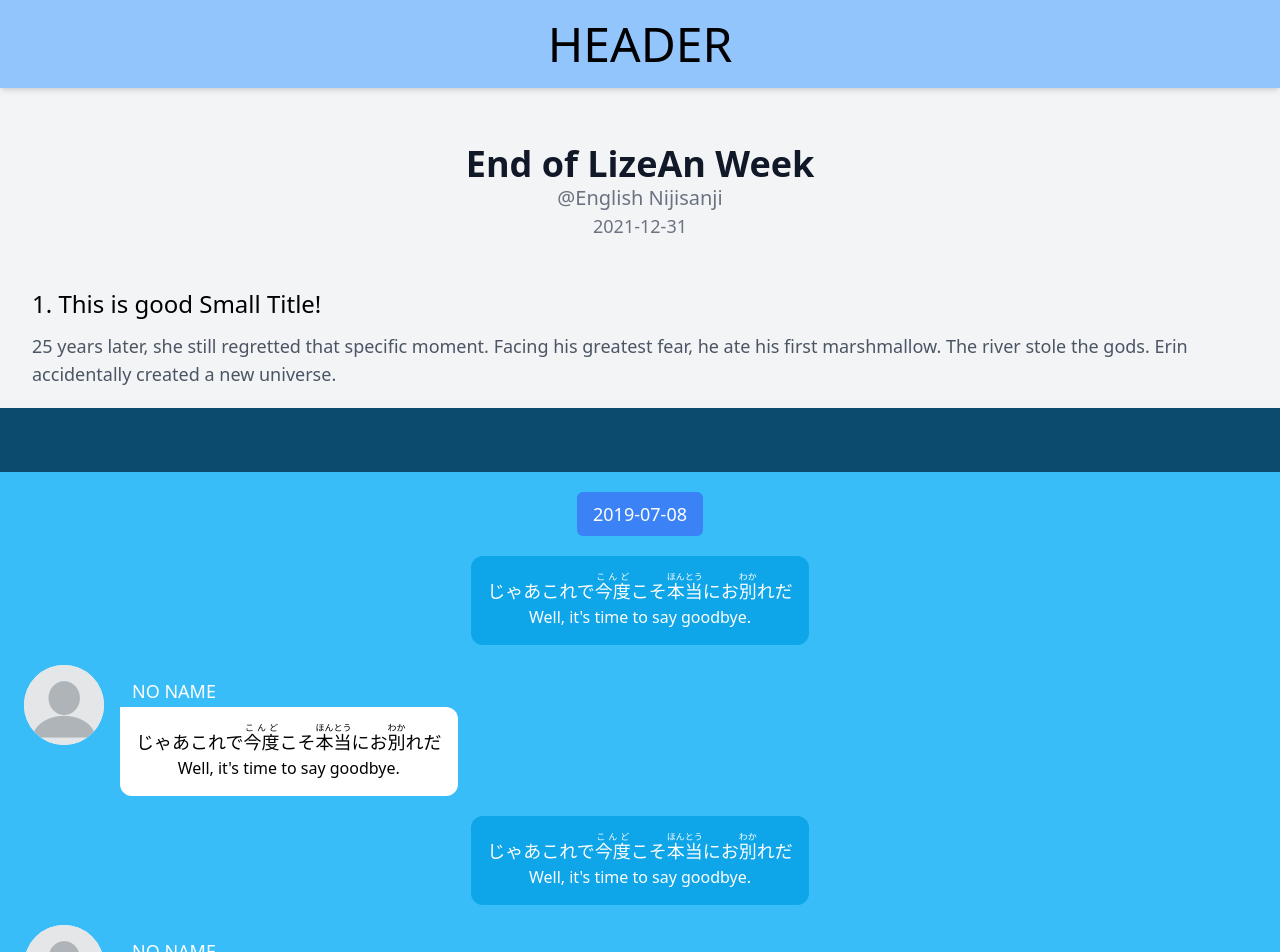
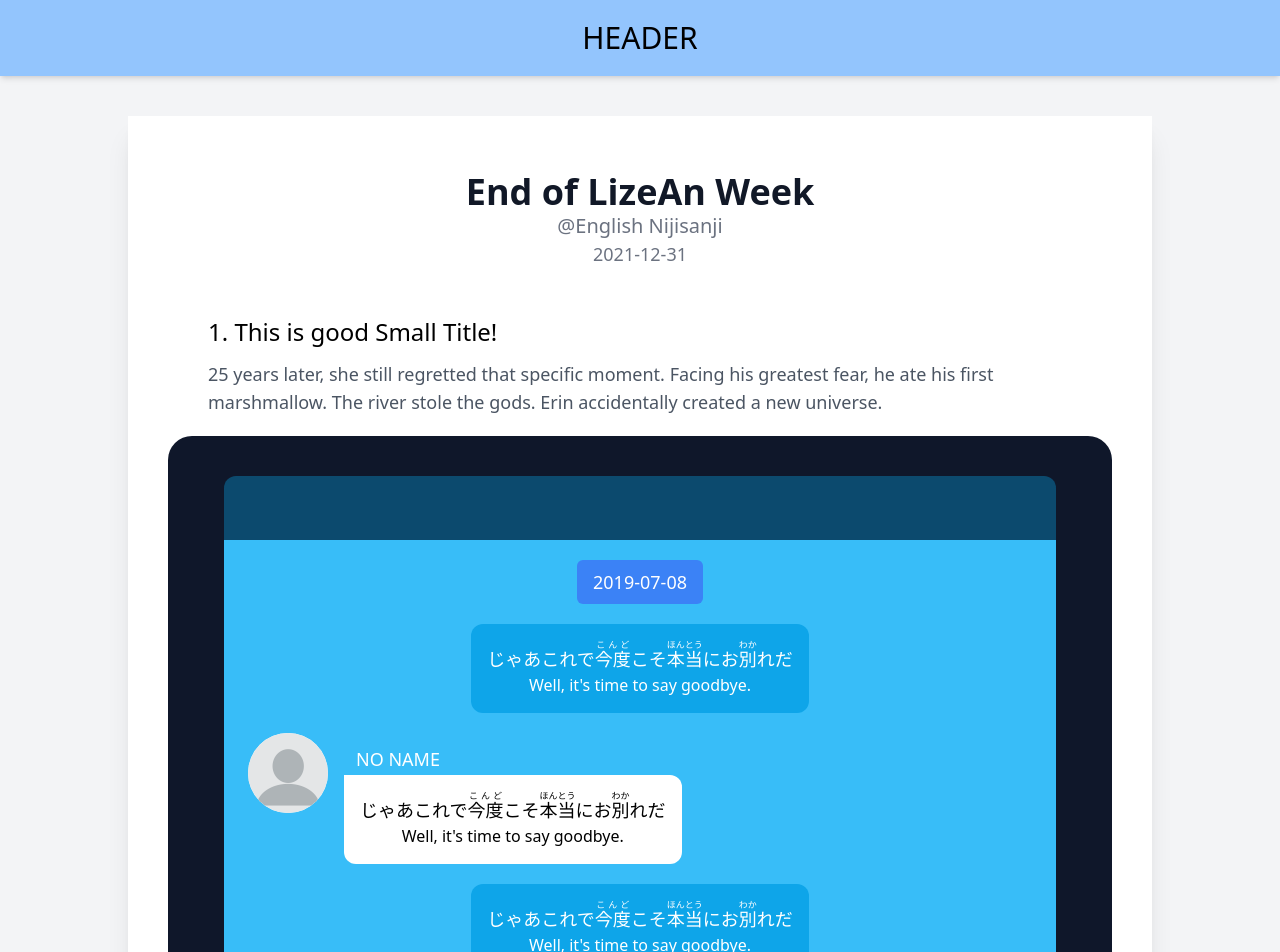
Before and after one commit to asoyuta/vapan-next-js, a Next.js app: page /articles/read in a window 1280 px wide. Shown: the top 952 px of the page. Built offline with nearby package versions, Linux system fonts and the light colour scheme.

Commit message:
responsive for lg

```diff
--- a/src/components/Articles/Article.js
+++ b/src/components/Articles/Article.js
@@ -3,21 +3,21 @@
 
 function Article({ title, author, createDate, updateDate, contents }) {
   return (
-    <div className="mt-8 sm:mt-14">
+    <div className="max-w-5xl bg-white shadow-xl pt-6 sm:pt-14 lg:my-10">
       <Title title={title} author={author} createDate={createDate} />
 
       {contents.map((content, i) => {
         switch (content.type) {
           case 'sectionTitle':
             return (
-              <h2 key={i} className="mx-3 sm:mx-8 mb-2 sm:mb-3 text-lg sm:text-2xl font-medium">
+              <h2 key={i} className="mx-3 sm:mx-8 lg:mx-20 mb-2 sm:mb-3 text-lg sm:text-2xl font-medium">
                 {content.sectionTitle}
               </h2>
             )
 
           case 'text':
             return (
-              <p key={i} className="mx-3 sm:mx-8 mb-5 text-gray-600 text-base sm:text-lg">
+              <p key={i} className="mx-3 sm:mx-8 lg:mx-20 mb-5 text-gray-600 text-base sm:text-lg">
                 {content.text}
               </p>
             )
--- a/src/components/Articles/Dialogue.js
+++ b/src/components/Articles/Dialogue.js
@@ -5,13 +5,13 @@
   var previousPersonName = 'DEFAULT'
 
   return (
-    <div className="mb-5">
+    <div className="lg:bg-slate-900 lg:px-14 lg:py-10 lg:mx-10 lg:rounded-3xl mb-5">
       {/* Display */}
       <div className="">
         {/* Option / Character Details / Stream Details */}
-        <div className=" bg-sky-900 h-12 sm:h-16 top-0 z-50"></div>
+        <div className=" bg-sky-900 h-12 sm:h-16 top-0 z-50 lg:rounded-t-xl"></div>
         {/* Chat */}
-        <div className="bg-sky-400 h-[calc(105vh-96px)] overflow-scroll scrollbar-hide px-3 sm:px-6">
+        <div className="bg-sky-400 h-[calc(103vh-96px)] sm:h-[calc(103vh-128px)] lg:h-[70vh] overflow-scroll scrollbar-hide px-3 sm:px-6">
           <div className="flex items-center mt-5">
             <p className="text-base sm:text-lg inline-block mx-auto text-center bg-blue-500 text-white p-2 sm:px-4 rounded-md">
               {streamDate}
@@ -55,7 +55,7 @@
           </div>
         </div>
         {/* Decolation */}
-        <div className="bg-slate-600 h-12 sm:h-16 top-0 z-50"></div>
+        <div className="bg-slate-600 h-12 sm:h-16 top-0 z-50 lg:rounded-b-xl"></div>
       </div>
     </div>
   )
--- a/src/components/Header.js
+++ b/src/components/Header.js
@@ -1,7 +1,7 @@
 function Header() {
   return (
     <header className=" flex bg-blue-300 p-5 items-center justify-center shadow-md">
-      <h1 className="text-3xl md:text-4xl lg:text-5xl">HEADER</h1>
+      <h1 className="text-3xl">HEADER</h1>
     </header>
   )
 }
--- a/src/pages/articles/read.js
+++ b/src/pages/articles/read.js
@@ -263,7 +263,7 @@
     <div className="bg-gray-100">
       <Header />
 
-      <main className="flex">
+      <main className="flex justify-center">
         <Article title={title} author={author} createDate={createDate} updateDate={updateDate} contents={contents} />
       </main>
     </div>
```
